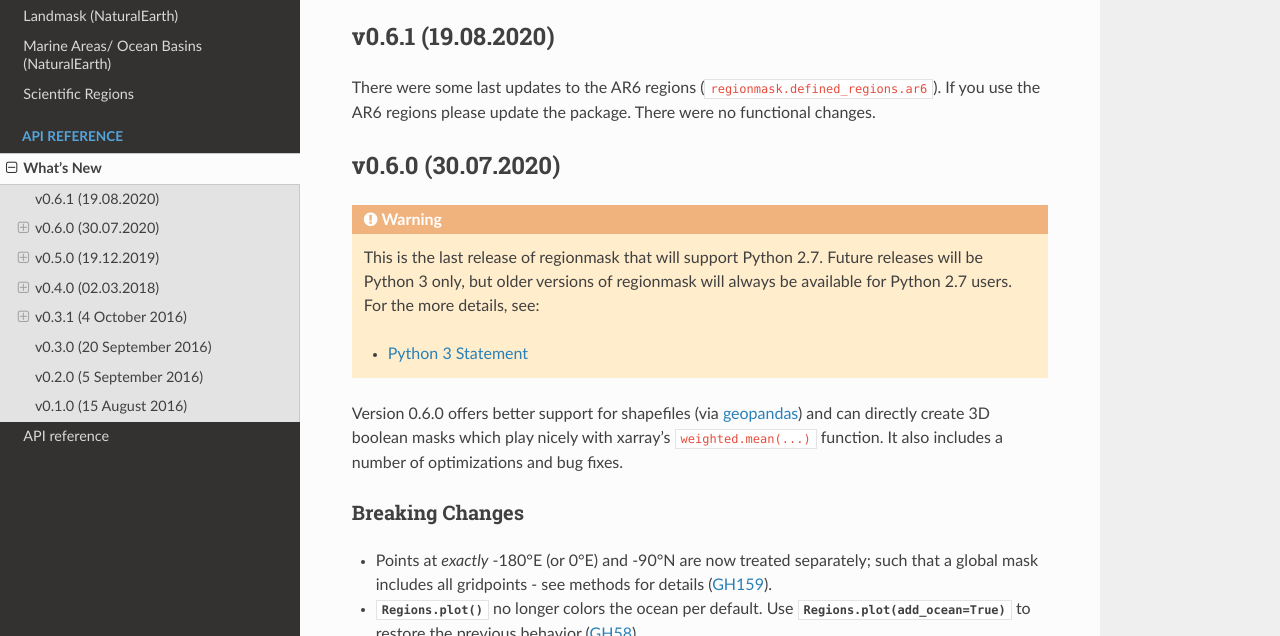
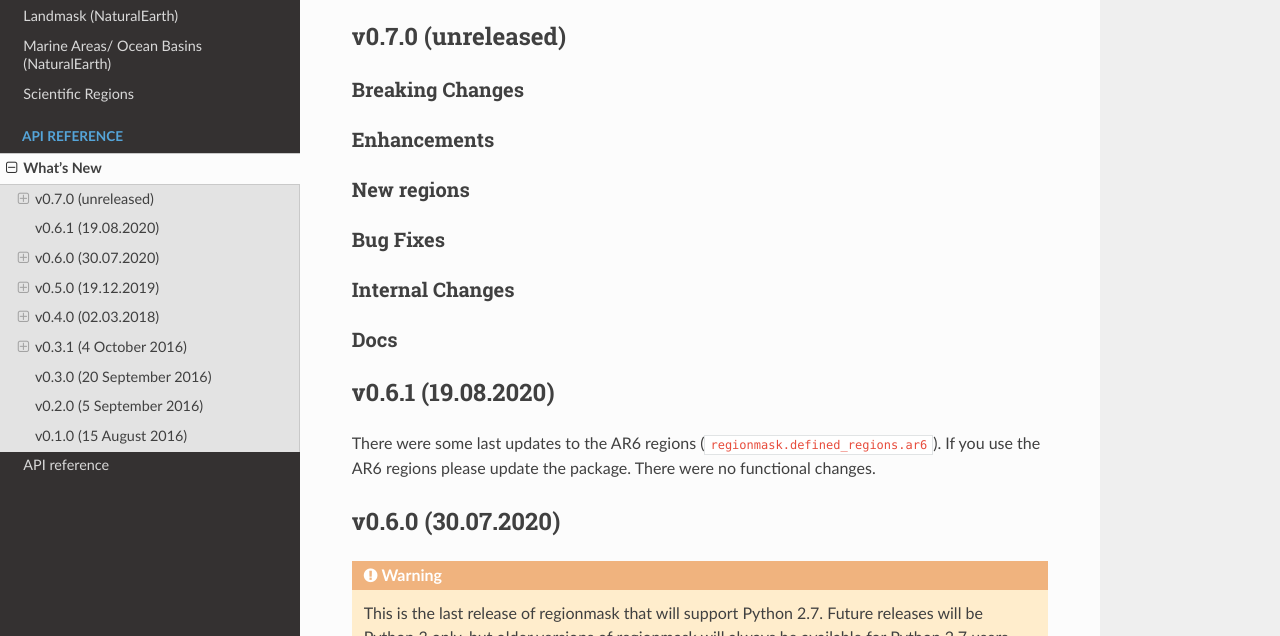
Before and after one commit to regionmask/regionmask, a Sphinx documentation site: the page built from docs/whats_new.rst, in a window 1280 px wide and 900 px high, cut to the strip 264-900 px from the top of the window. Built offline with Sphinx 7.4.7 and the Read the Docs theme 2.0.0, drawn with Linux system fonts in a browser that asks for light colours; pages that are not in the unit, such as notebooks, are missing from menus.

Commit message:
new whatsnew section

```diff
--- a/docs/whats_new.rst
+++ b/docs/whats_new.rst
@@ -8,7 +8,28 @@
 
     import regionmask
 
-.. _whats-new.0.6.1:
+.. _whats-new.0.7.0:
+
+v0.7.0 (unreleased)
+-------------------
+
+Breaking Changes
+~~~~~~~~~~~~~~~~
+
+Enhancements
+~~~~~~~~~~~~
+
+New regions
+~~~~~~~~~~~
+
+Bug Fixes
+~~~~~~~~~
+
+Internal Changes
+~~~~~~~~~~~~~~~~
+
+Docs
+~~~~
 
 v0.6.1 (19.08.2020)
 -------------------
```
